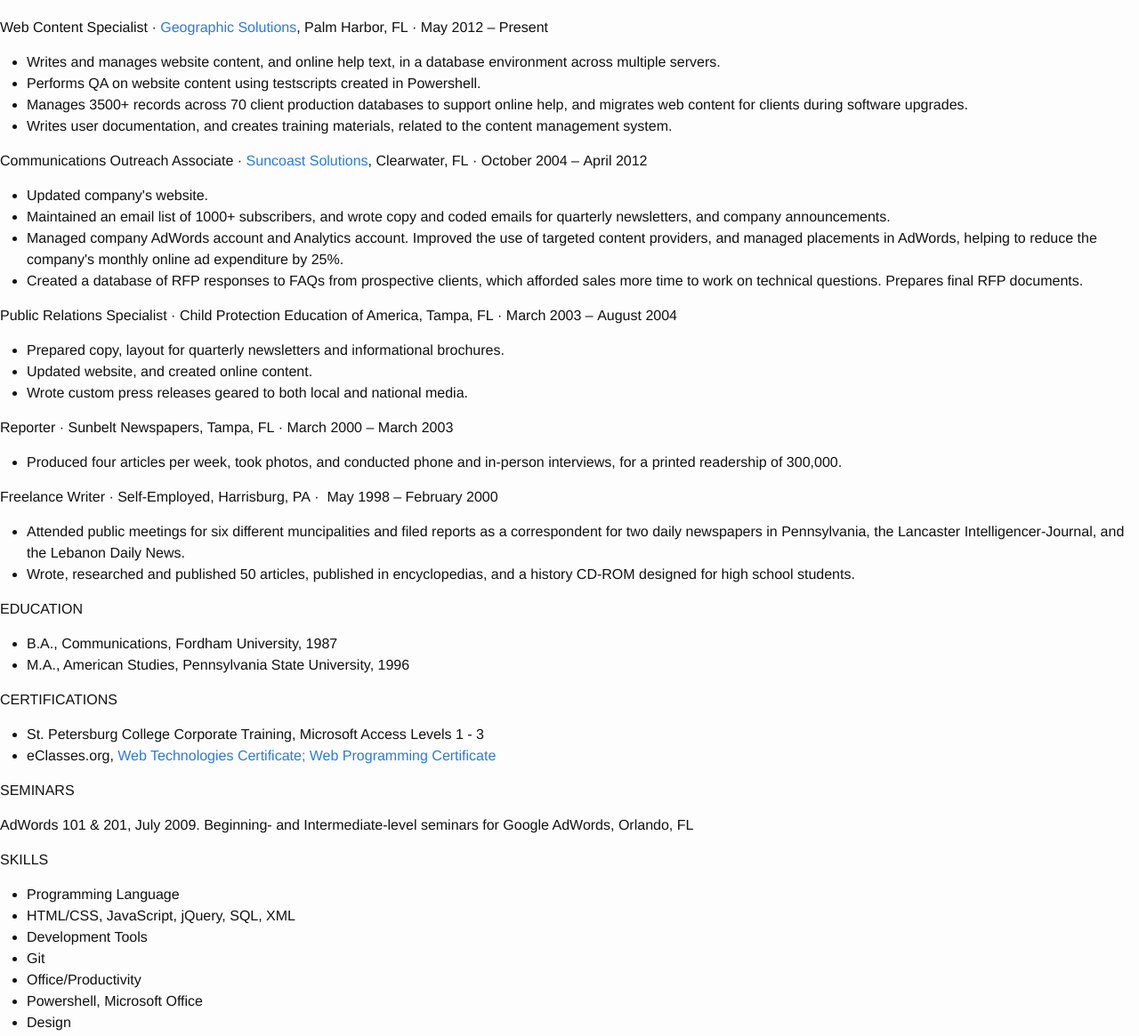
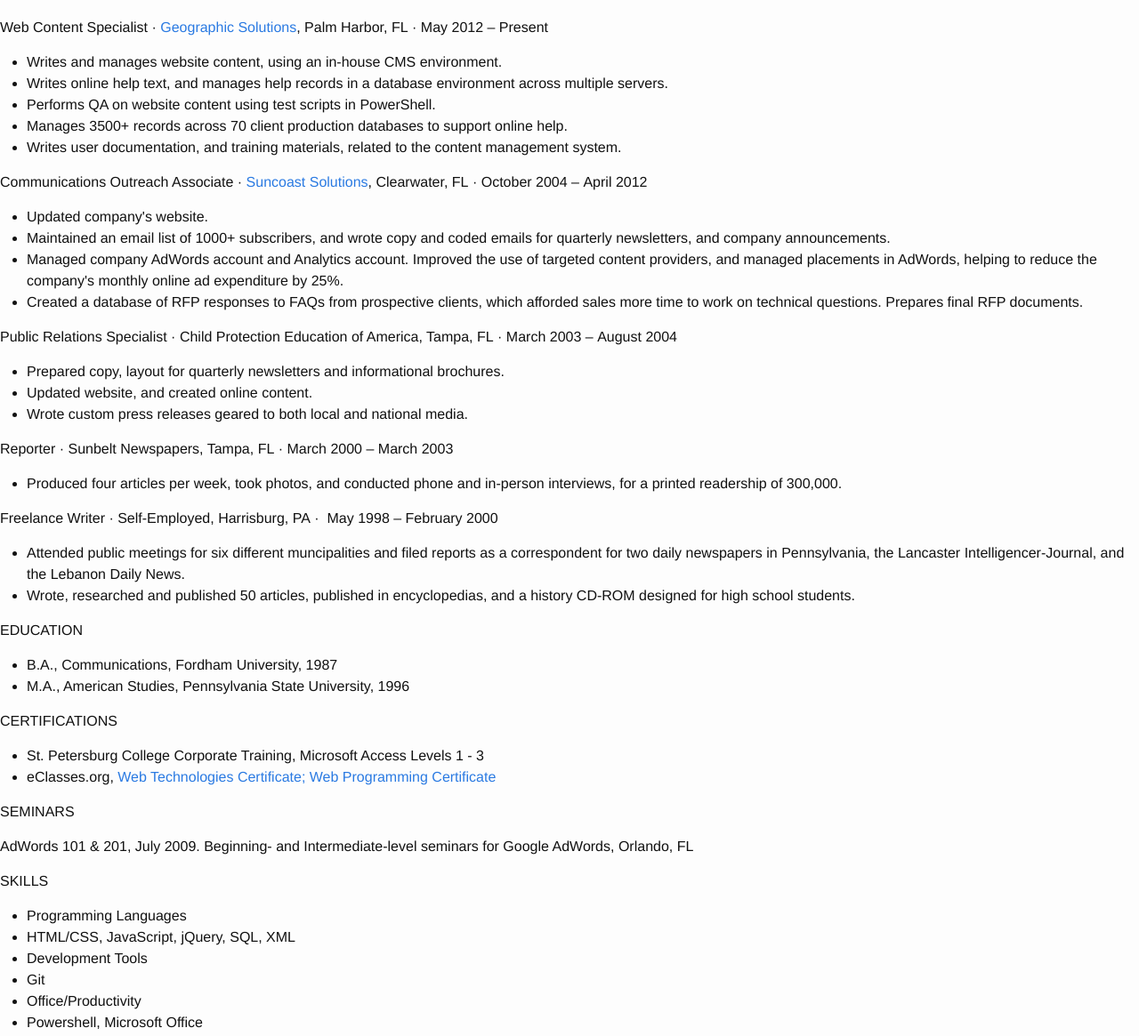
Before and after one commit to dt727/dt727.github.io, a Jekyll site: the page resume.html, which Jekyll copies as it is, in a window 1280 px wide and 1400 px high, scrolled down 428 px. Shown: the part 199-1364 px from the top of the window at 89% size. Built offline with Jekyll 4.4.1, drawn with Linux system fonts in a browser that asks for light colours.

Commit message:
Update resume.html

```diff
--- a/resume.html
+++ b/resume.html
@@ -38,10 +38,11 @@
 		<h4>PROFESSIONAL EXPERIENCE</h4>
 			<p><span class="bold">Web Content Specialist</span>&nbsp;&#183;&nbsp;<a href="http://www.geographicsolutions.com" target='_blank'>Geographic Solutions</a>, Palm Harbor, FL&nbsp;&#183;&nbsp;May 2012&nbsp;&#8211;&nbsp;Present</p>
 				<ul>
-					<li>Writes and manages website content, and online help text, in a database environment across multiple servers.</li>
-					<li>Performs QA on website content using testscripts created in Powershell.</li>
-					<li>Manages 3500+ records across 70 client production databases to support online help, and migrates web content for clients during software upgrades.</li>
-					<li>Writes user documentation, and creates training materials, related to the content management system.</li>
+					<li>Writes and manages website content, using an in-house CMS environment.</li>
+					<li>Writes online help text, and manages help records in a database environment across multiple servers.</li>
+					<li>Performs QA on website content using test scripts in PowerShell.</li>
+					<li>Manages 3500+ records across 70 client production databases to support online help.</li>
+					<li>Writes user documentation, and training materials, related to the content management system.</li>
 				</ul>
 
 			<p><span class="bold">Communications Outreach Associate</span>&nbsp;&#183;&nbsp;<a href="http://www.sncoast.com" target='_blank'>Suncoast Solutions</a>, Clearwater, FL&nbsp;&#183;&nbsp;October 2004&nbsp;&#8211;&nbsp;April 2012</p>
@@ -81,7 +82,7 @@
 			<p>AdWords 101 & 201, July 2009. Beginning- and Intermediate-level seminars for Google AdWords, Orlando, FL</p>
 		<h4>SKILLS</h4>
 				<ul class="skills">
-					<li class="skills">Programming Language</li>
+					<li class="skills">Programming Languages</li>
 					<li>HTML/CSS, JavaScript, jQuery, SQL, XML</li>
 					<li class="skills">Development Tools</li>
 					<li>Git</li>
```
